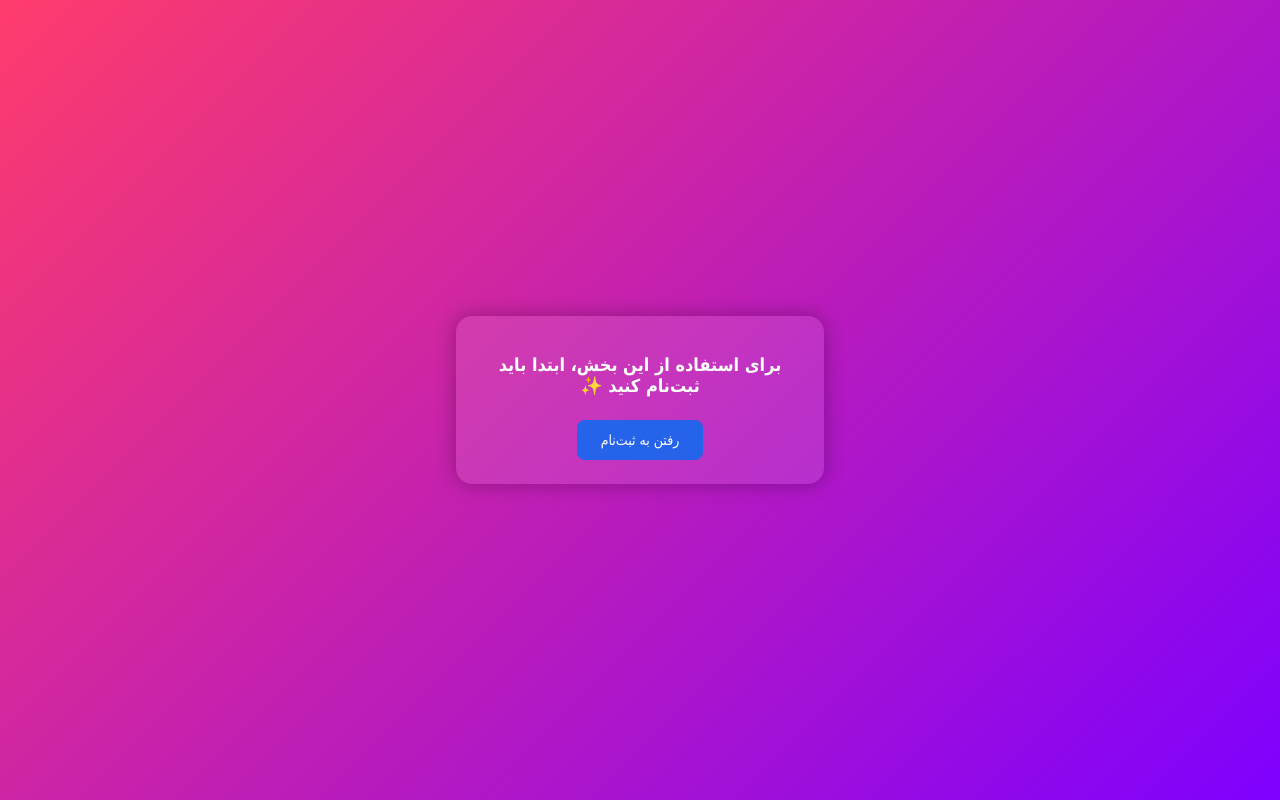
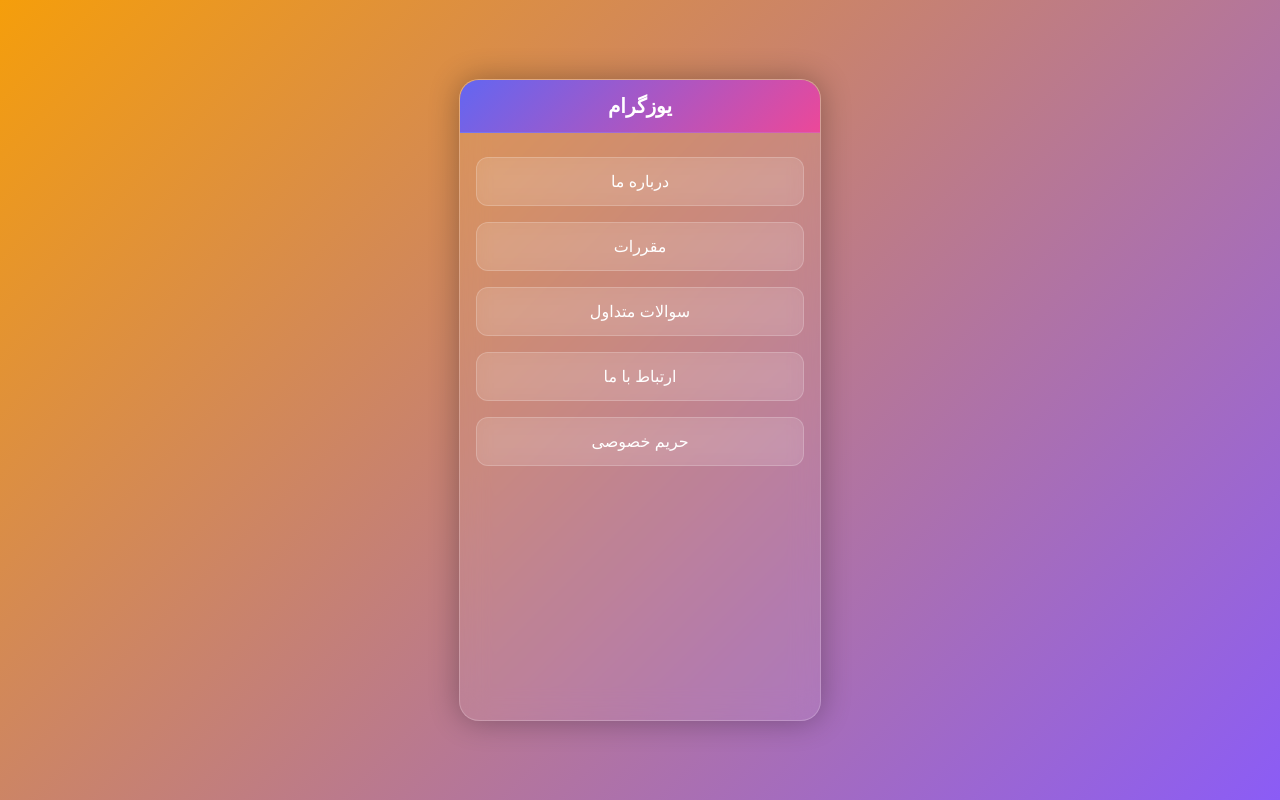
Before and after one commit to yosgram/yosgram, a plain HTML site: page page/youzgram.html in a window 1280 px wide. Drawn offline with Linux system fonts and the light colour scheme; a web font is replaced by a local one.

Commit message:
Update youzgram.html

```diff
--- a/page/youzgram.html
+++ b/page/youzgram.html
@@ -1,55 +1,95 @@
 <!DOCTYPE html>
 <html lang="fa" dir="rtl">
 <head>
-  <meta charset="UTF-8">
-  <title>نیاز به ثبت‌نام</title>
-  <meta name="viewport" content="width=device-width, initial-scale=1.0">
+  <meta charset="UTF-8" />
+  <title>یوزگرام</title>
   <style>
+    @font-face {
+      font-family: 'Shabnam';
+      src: url('font/Kalameh Regular.ttf') format('truetype');
+    }
+
     body {
       margin: 0;
-      font-family: Tahoma, sans-serif;
-      background: linear-gradient(135deg, #ff3c6c, #7e00ff);
+      height: 100vh;
+      background: linear-gradient(135deg, #f59e0b, #8b5cf6);
       display: flex;
       justify-content: center;
       align-items: center;
-      height: 100vh;
-      color: white;
+      font-family: 'Shabnam', sans-serif;
     }
 
-    .message-box {
-      background-color: rgba(255,255,255,0.1);
-      padding: 24px;
-      border-radius: 16px;
-      text-align: center;
-      box-shadow: 0 0 20px rgba(0,0,0,0.3);
-      width: 320px;
+    .app-frame {
+      width: 360px;
+      height: 640px;
+      border-radius: 20px;
+      backdrop-filter: blur(14px);
+      background: rgba(255, 255, 255, 0.07);
+      border: 1px solid rgba(255, 255, 255, 0.2);
+      box-shadow: 0 0 30px rgba(0,0,0,0.3);
+      overflow: hidden;
+      display: flex;
+      flex-direction: column;
     }
 
-    .message-box h2 {
-      font-size: 18px;
-      margin-bottom: 16px;
+    .header {
+      background: linear-gradient(135deg, #6366f1, #ec4899);
+      color: white;
+      padding: 14px;
+      text-align: center;
+      font-size: 20px;
+      font-weight: bold;
+      border-bottom: 1px solid rgba(255, 255, 255, 0.1);
     }
 
-    .message-box a {
-      display: inline-block;
-      padding: 12px 24px;
-      background-color: #2563eb;
-      color: white;
-      border-radius: 8px;
-      text-decoration: none;
-      font-size: 14px;
-      margin-top: 8px;
+    .list {
+      flex: 1;
+      padding: 24px 16px;
+      display: flex;
+      flex-direction: column;
+      gap: 16px;
+      overflow-y: auto;
     }
 
-    .message-box a:hover {
-      background-color: #1e40af;
+    .list a {
+      display: block;
+      background: rgba(255, 255, 255, 0.1);
+      backdrop-filter: blur(10px);
+      color: white;
+      text-decoration: none;
+      padding: 14px 16px;
+      border-radius: 12px;
+      font-size: 16px;
+      text-align: center;
+      border: 1px solid rgba(255, 255, 255, 0.2);
+      transition: all 0.3s ease;
+    }
+
+    .list a:hover {
+      background: rgba(255, 255, 255, 0.2);
+      transform: scale(1.03);
+    }
+
+    .list::-webkit-scrollbar {
+      width: 4px;
+    }
+
+    .list::-webkit-scrollbar-thumb {
+      background-color: rgba(255, 255, 255, 0.3);
+      border-radius: 4px;
     }
   </style>
 </head>
 <body>
-  <div class="message-box">
-    <h2>برای استفاده از این بخش، ابتدا باید ثبت‌نام کنید ✨</h2>
-    <a href="siup.html">رفتن به ثبت‌نام</a>
+  <div class="app-frame">
+    <div class="header">یوزگرام</div>
+    <div class="list">
+      <a href="about.html">درباره ما</a>
+      <a href="rules.html">مقررات</a>
+      <a href="faq.html">سوالات متداول</a>
+      <a href="contact.html">ارتباط با ما</a>
+      <a href="privacy.html">حریم خصوصی</a>
+    </div>
   </div>
 </body>
 </html>
```
